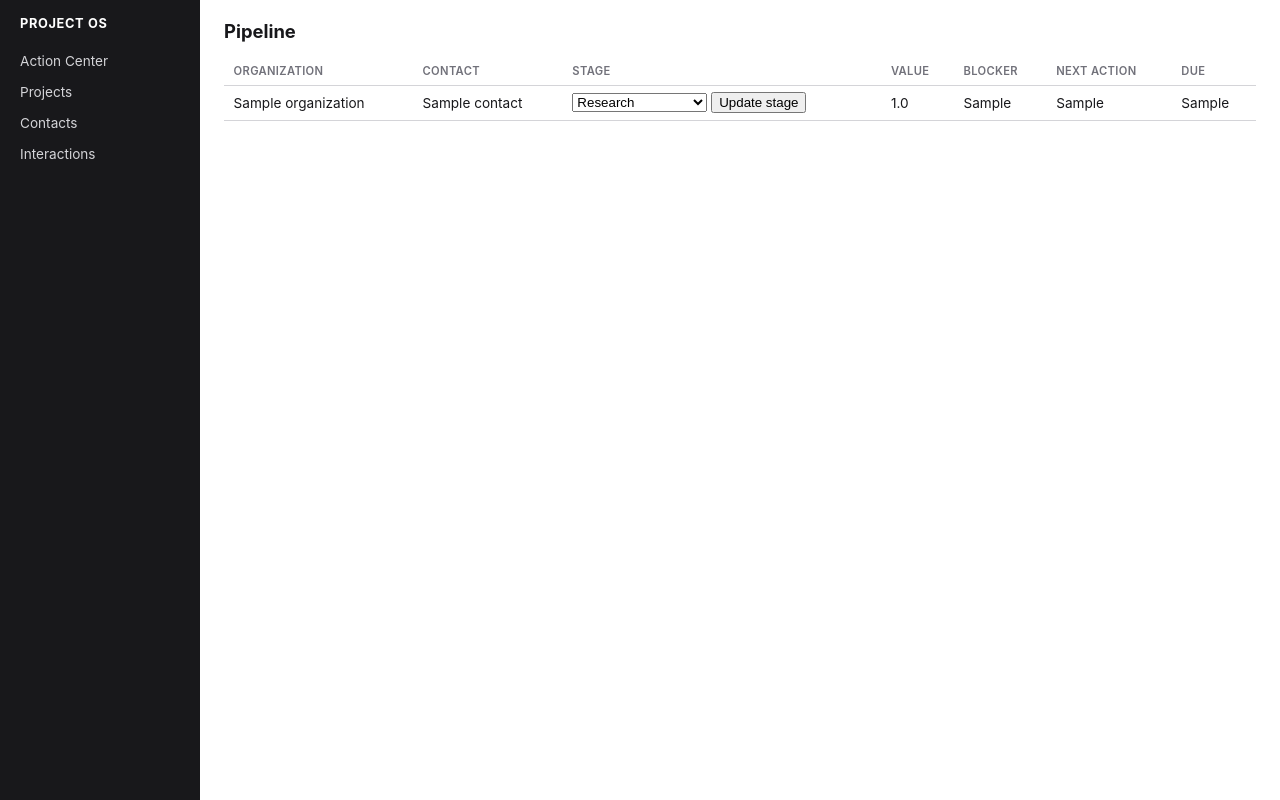
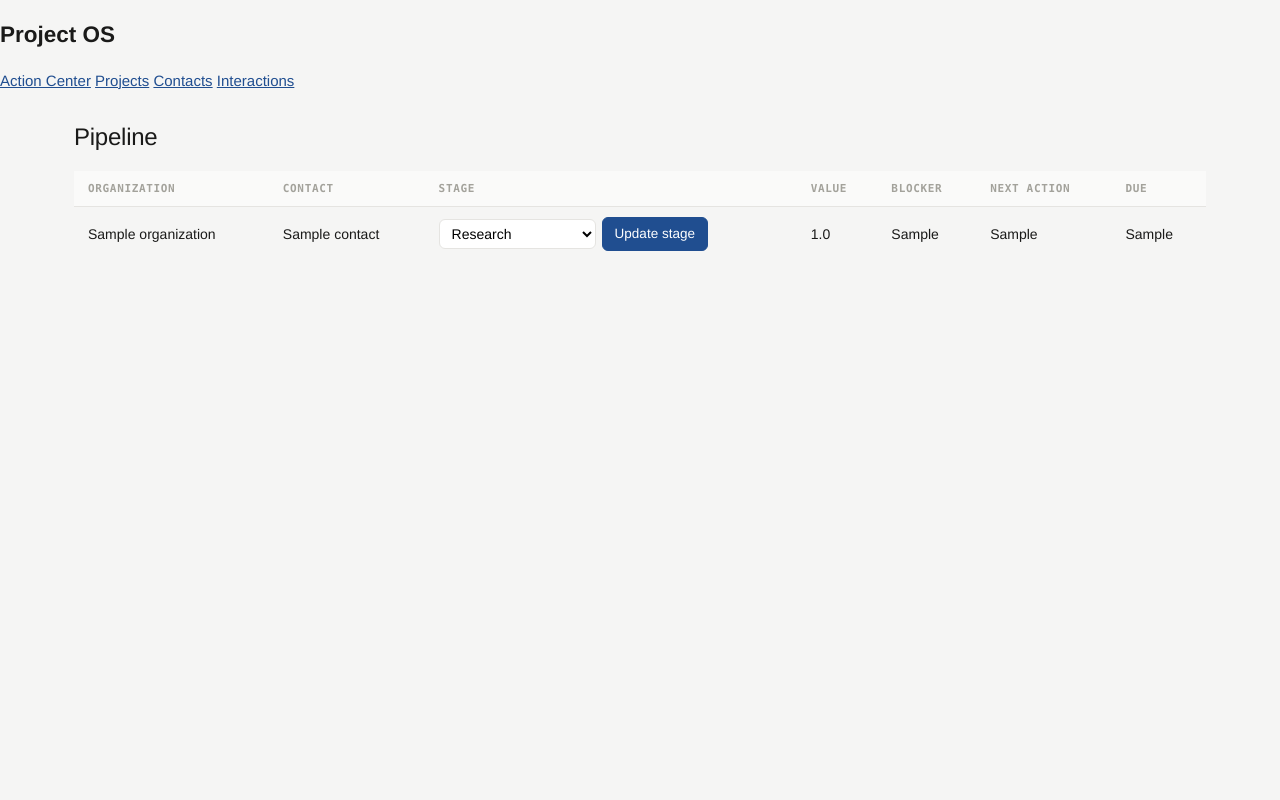
Before and after one commit to Seregawpn/SalesMachine, a FastAPI app: page /projects/1/pipeline in a window 1280 px wide. Run offline with FastAPI, Linux system fonts and the light colour scheme; tables that the repository leaves empty hold one stand-in row (values such as "Sample post"); parts of the project's set-up code (start-up, migrations or seed data) failed here and were passed over.

Commit message:
feat: paper visual system (palette, cards, badges, board, feed)

```diff
--- a/src/project_os/web/static/style.css
+++ b/src/project_os/web/static/style.css
@@ -1,24 +1,26 @@
 :root {
-  --sidebar-bg: #18181b;
-  --sidebar-fg: #d4d4d8;
-  --sidebar-active-bg: #27272a;
-  --sidebar-active-fg: #ffffff;
-  --content-bg: #ffffff;
-  --row-alt-bg: #f4f4f5;
-  --border: #d4d4d8;
-  --text-primary: #18181b;
-  --text-secondary: #71717a;
-  --badge-p0-bg: #fee2e2;
-  --badge-p0-fg: #b91c1c;
+  --bg: #F5F5F4;
+  --surface: #FFFFFF;
+  --row-alt-bg: #FAFAF9;
+  --border: #E5E4E1;
+  --border-soft: #F1F0ED;
+  --text-primary: #1A1A19;
+  --text-secondary: #78776F;
+  --text-muted: #A3A29B;
+  --accent: oklch(43% 0.12 258);
+  --accent-hover: oklch(36% 0.12 258);
+  --badge-p0-bg: oklch(58% 0.18 25 / 0.14);
+  --badge-p0-fg: oklch(45% 0.18 25);
   --badge-p1-bg: #fef3c7;
   --badge-p1-fg: #92400e;
   --badge-p2-bg: #e0e7ff;
   --badge-p2-fg: #3730a3;
-  --badge-p3-bg: #f4f4f5;
-  --badge-p3-fg: #52525b;
-  --error-bg: #fee2e2;
-  --error-fg: #b91c1c;
-  --font-sans: -apple-system, BlinkMacSystemFont, "Segoe UI", sans-serif;
+  --badge-p3-bg: #F1F0ED;
+  --badge-p3-fg: #78776F;
+  --error-bg: oklch(58% 0.18 25 / 0.12);
+  --error-fg: oklch(45% 0.18 25);
+  --font-sans: "Helvetica Neue", Helvetica, Arial, -apple-system, BlinkMacSystemFont, sans-serif;
+  --font-mono: ui-monospace, SFMono-Regular, Menlo, monospace;
 }
 
 * { box-sizing: border-box; }
@@ -27,82 +29,178 @@ body {
   font-family: var(--font-sans);
   margin: 0;
   color: var(--text-primary);
-  background: var(--content-bg);
-  font-size: 14px;
+  background: var(--bg);
+  font-size: 15px;
+  line-height: 1.45;
+  -webkit-font-smoothing: antialiased;
 }
 
-.app-shell { display: flex; min-height: 100vh; align-items: stretch; }
+.app-shell { min-height: 100vh; display: flex; flex-direction: column; }
 
-.sidebar {
-  width: 200px;
-  flex-shrink: 0;
-  background: var(--sidebar-bg);
-  color: var(--sidebar-fg);
-  padding: 1rem 0.75rem;
+.topbar {
+  display: flex;
+  align-items: center;
+  gap: 20px;
+  padding: 0 24px;
+  height: 56px;
+  background: var(--surface);
+  border-bottom: 1px solid var(--border);
+  flex: 0 0 auto;
 }
 
-.sidebar h1 {
-  font-size: 0.8rem;
-  font-weight: 700;
-  text-transform: uppercase;
-  letter-spacing: 0.05em;
-  color: #fff;
-  margin: 0 0 1rem 0.5rem;
+.topbar-brand { font-size: 20px; letter-spacing: -0.01em; color: var(--text-primary); }
+
+.tabs { display: flex; gap: 4px; }
+
+.tabs a {
+  padding: 8px 14px;
+  border-radius: 6px;
+  color: var(--text-secondary);
+  text-decoration: none;
+  font-size: 14.5px;
 }
 
-.sidebar nav { display: flex; flex-direction: column; gap: 2px; }
+.tabs a:hover { background: var(--row-alt-bg); color: var(--text-primary); }
 
-.sidebar nav a {
-  display: block;
-  padding: 0.4rem 0.5rem;
-  border-radius: 4px;
-  color: var(--sidebar-fg);
-  text-decoration: none;
-  font-size: 0.85rem;
+.content { flex: 1 1 auto; padding: 28px 24px 48px; max-width: 1180px; margin: 0 auto; width: 100%; }
+
+h2 { font-size: 24px; letter-spacing: -0.01em; margin: 0 0 16px; font-weight: 500; }
+h3 {
+  font-size: 12.5px;
+  text-transform: uppercase;
+  letter-spacing: 0.06em;
+  color: var(--text-secondary);
+  margin: 22px 0 8px;
+  font-family: var(--font-mono);
+  font-weight: 600;
 }
 
-.sidebar nav a:hover {
-  background: var(--sidebar-active-bg);
-  color: var(--sidebar-active-fg);
+a { color: var(--accent); }
+
+.table-card {
+  background: var(--surface);
+  border: 1px solid var(--border);
+  border-radius: 8px;
+  overflow: hidden;
+  margin-bottom: 16px;
 }
 
-.content { flex: 1; padding: 1.25rem 1.5rem; min-width: 0; }
-
-h2 { font-size: 1.15rem; margin: 0 0 1rem; }
-h3 { font-size: 0.95rem; margin: 1.25rem 0 0.5rem; }
-
-table { border-collapse: collapse; width: 100%; font-size: 0.85rem; }
-th, td { padding: 0.4rem 0.6rem; text-align: left; border-bottom: 1px solid var(--border); }
+table { border-collapse: collapse; width: 100%; font-size: 14px; }
+th, td { padding: 10px 14px; text-align: left; border-bottom: 1px solid var(--border-soft); }
 th {
-  font-size: 0.7rem;
+  font-family: var(--font-mono);
+  font-size: 11px;
+  letter-spacing: 0.06em;
   text-transform: uppercase;
-  letter-spacing: 0.03em;
-  color: var(--text-secondary);
+  color: var(--text-muted);
+  background: var(--row-alt-bg);
   font-weight: 600;
+  border-bottom: 1px solid var(--border);
 }
-tbody tr:nth-child(even) { background: var(--row-alt-bg); }
+tbody tr:hover { background: var(--row-alt-bg); }
+tbody tr:last-child td { border-bottom: none; }
 
 .badge {
   display: inline-block;
-  padding: 1px 6px;
+  font-family: var(--font-mono);
+  padding: 2px 6px;
   border-radius: 3px;
-  font-size: 0.7rem;
+  font-size: 11px;
   font-weight: 700;
+  letter-spacing: 0.02em;
 }
 .badge-p0 { background: var(--badge-p0-bg); color: var(--badge-p0-fg); }
 .badge-p1 { background: var(--badge-p1-bg); color: var(--badge-p1-fg); }
 .badge-p2 { background: var(--badge-p2-bg); color: var(--badge-p2-fg); }
 .badge-p3 { background: var(--badge-p3-bg); color: var(--badge-p3-fg); }
 
+button, .btn {
+  font: inherit;
+  cursor: pointer;
+  border-radius: 6px;
+  border: 1px solid var(--border);
+  background: var(--surface);
+  color: var(--text-primary);
+  padding: 6px 12px;
+  font-size: 13.5px;
+}
+button:hover { border-color: var(--accent); color: var(--accent); }
+button[type="submit"] { background: var(--accent); color: #fff; border-color: var(--accent); }
+button[type="submit"]:hover { background: var(--accent-hover); border-color: var(--accent-hover); }
+
+form { display: inline-flex; gap: 6px; align-items: center; }
+input, select, textarea { font: inherit; border: 1px solid var(--border); border-radius: 6px; padding: 5px 8px; background: var(--surface); }
+
+.card-list { display: flex; flex-direction: column; gap: 10px; }
+.project-card {
+  display: block;
+  background: var(--surface);
+  border: 1px solid var(--border);
+  border-radius: 8px;
+  padding: 18px 20px;
+  text-decoration: none;
+  color: inherit;
+}
+.project-card:hover { border-color: var(--accent); }
+.project-card .name { font-size: 19px; color: var(--text-primary); }
+
+.board { display: grid; grid-template-columns: repeat(auto-fit, minmax(240px, 1fr)); gap: 14px; align-items: start; margin-bottom: 20px; }
+.board-col { background: var(--surface); border: 1px solid var(--border); border-radius: 8px; overflow: hidden; }
+.board-col-header {
+  padding: 10px 14px;
+  background: var(--row-alt-bg);
+  border-bottom: 1px solid var(--border);
+  font-size: 13.5px;
+  font-weight: 600;
+}
+.li-row { padding: 12px 14px; border-bottom: 1px solid var(--border-soft); display: flex; flex-direction: column; gap: 8px; }
+.li-row:last-child { border-bottom: none; }
+.li-row-name { font-size: 14.5px; color: var(--text-primary); }
+.li-row-actions { display: flex; gap: 6px; flex-wrap: wrap; }
+.board-empty { padding: 16px 14px; color: var(--text-muted); font-size: 13.5px; }
+
+.feed { background: var(--surface); border: 1px solid var(--border); border-radius: 8px; overflow: hidden; }
+.feed-row { padding: 12px 16px; border-bottom: 1px solid var(--border-soft); }
+.feed-row:last-child { border-bottom: none; }
+.feed-meta { display: flex; align-items: baseline; gap: 8px; font-size: 12.5px; color: var(--text-muted); font-family: var(--font-mono); flex-wrap: wrap; }
+.feed-line { margin-top: 4px; font-size: 14.5px; color: var(--text-primary); }
+
+.tag {
+  font-family: var(--font-mono);
+  font-size: 11px;
+  letter-spacing: 0.05em;
+  text-transform: uppercase;
+  padding: 1px 6px;
+  border-radius: 3px;
+  background: var(--row-alt-bg);
+  color: var(--text-secondary);
+}
+
+.company-group { border-bottom: 1px solid var(--border-soft); }
+.company-group:last-child { border-bottom: none; }
+.company-summary {
+  cursor: pointer;
+  padding: 13px 18px;
+  display: flex;
+  align-items: baseline;
+  gap: 10px;
+  list-style: none;
+}
+.company-summary::-webkit-details-marker { display: none; }
+.company-summary .name { font-size: 15px; color: var(--text-primary); }
+.company-summary .meta { color: var(--text-secondary); font-size: 13.5px; margin-left: auto; }
+.company-people { background: var(--row-alt-bg); padding: 0 18px 14px 34px; }
+.company-people table { background: var(--surface); border: 1px solid var(--border); border-radius: 6px; }
+
 .flash-error {
   background: var(--error-bg);
   color: var(--error-fg);
-  padding: 0.5rem 0.75rem;
-  border-radius: 4px;
-  margin-bottom: 1rem;
-  font-size: 0.85rem;
+  padding: 10px 14px;
+  border-radius: 6px;
+  margin-bottom: 16px;
+  font-size: 14px;
 }
 
 .skip-link { position: absolute; left: -9999px; }
-.skip-link:focus { left: 0.5rem; top: 0.5rem; }
+.skip-link:focus { left: 8px; top: 8px; background: #fff; padding: 6px 10px; border-radius: 4px; z-index: 10; }
 .sr-only { position: absolute; width: 1px; height: 1px; overflow: hidden; clip: rect(0,0,0,0); }
```
